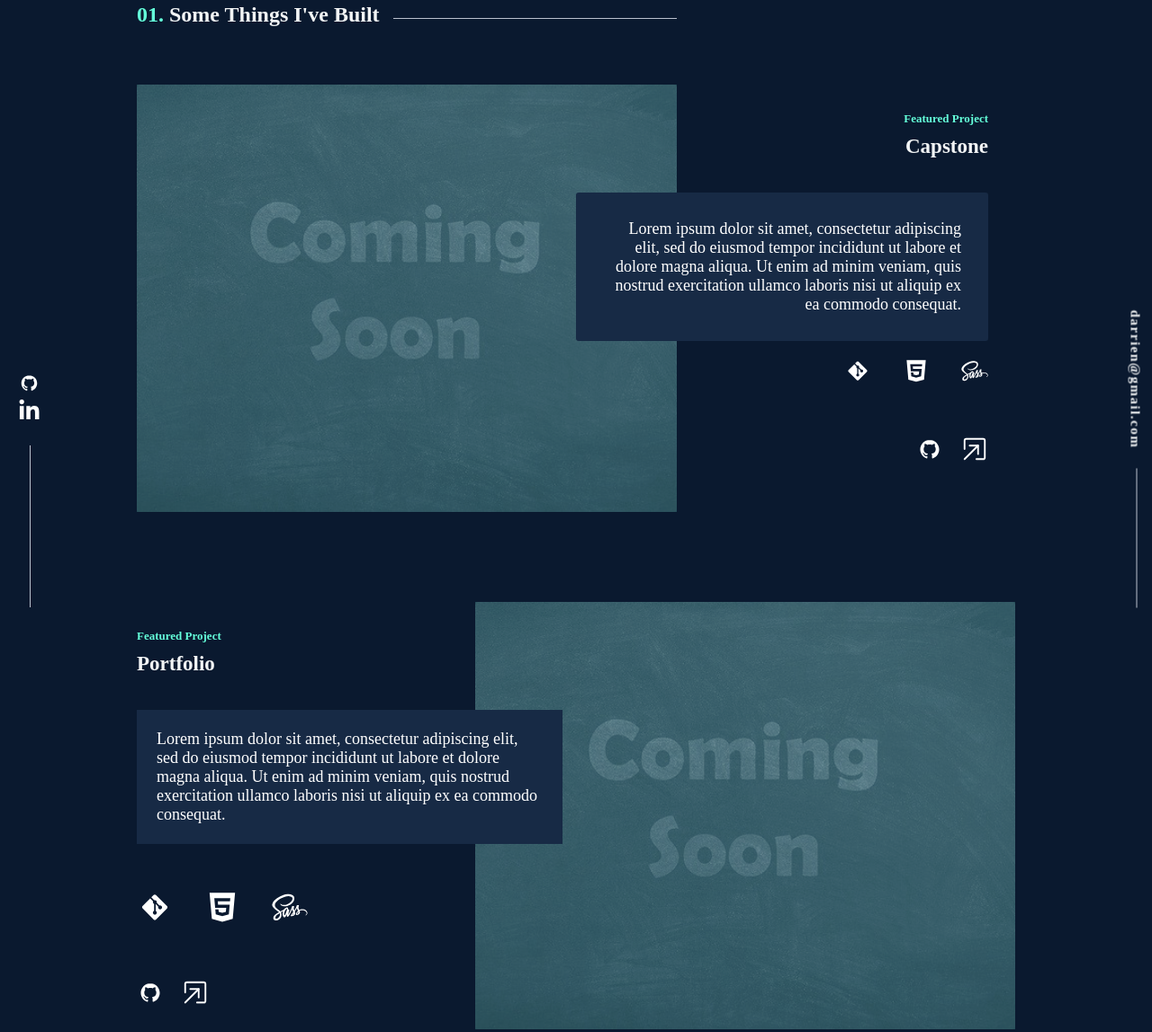
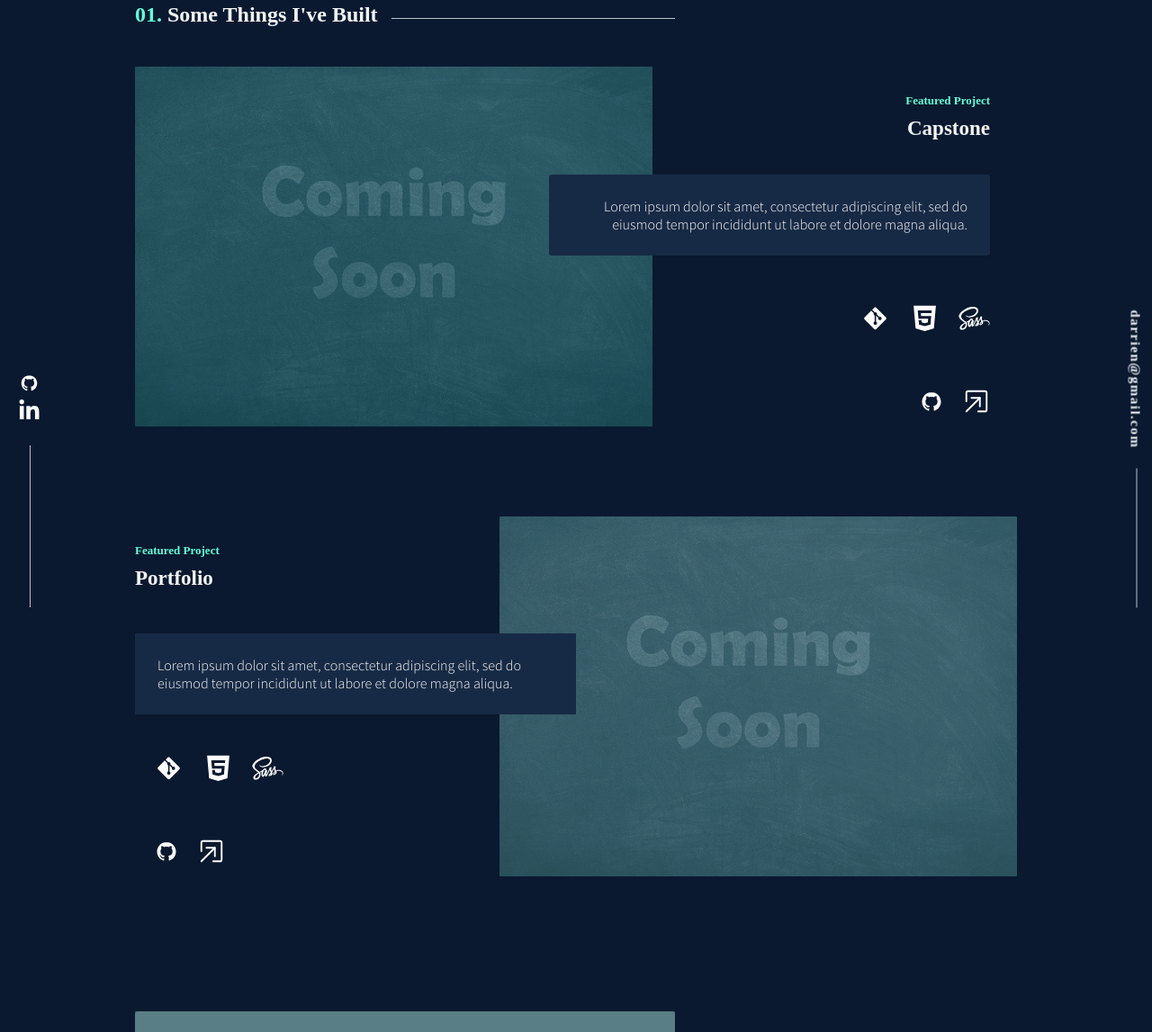
Before and after one commit to darrien-c/portfolio, a Gatsby site: page / in a window 1280 px wide. Shown: the part 147-1294 px from the top of the page at 90% size. Built offline with nearby package versions, Linux system fonts and the light colour scheme; Gatsby itself is replaced by a stand-in of ours; grey boxes are pictures that could not be loaded.

Commit message:
re-styled work section with hover effect

```diff
--- a/package.json
+++ b/package.json
@@ -9,6 +9,7 @@
     "gatsby-image": "^2.4.4",
     "gatsby-plugin-manifest": "^2.4.5",
     "gatsby-plugin-offline": "^3.2.3",
+    "gatsby-plugin-prefetch-google-fonts": "^1.4.3",
     "gatsby-plugin-react-helmet": "^3.3.1",
     "gatsby-plugin-sass": "^2.3.2",
     "gatsby-plugin-sharp": "^2.6.4",
--- a/src/components/works.js
+++ b/src/components/works.js
@@ -24,16 +24,16 @@ const Works = () => {
         <div className="works-showcase">
             <div className="container">
                 <section id="projects" className="section-01">
-                    <h3 className="works-title">  <span>01.</span>  Some Things I've Built</h3>
 
                     <div className="project-wrapper">
+                    <h3 className="works-title">  <span>01.</span>  Some Things I've Built</h3>
 
                       {/* --- Capstone Card --- */}
                       <div className="capstone-container">
                           <div className="capstone-thumbnail">
                         {/*     <Img className="swift-feature" fluid={data.swiftFeatured.childImageSharp.fluid} alt="Swift Project" />   */}
-                              <img className="capstone-feature" src={comingSoon} />
-                              <div className="capstone-overlay"></div>
+                             <a href="#"><img className="capstone-feature" src={comingSoon} />
+                              <div className="capstone-overlay"></div></a>
                           </div>
 
                           <div className="capstone-info">
@@ -41,10 +41,10 @@ const Works = () => {
                                 <h4>Featured Project</h4>
                                 <h5>Capstone</h5>
                             </div>
-                            <div className="capstone-description">
-                               <p>Lorem ipsum dolor sit amet, consectetur adipiscing elit, sed do eiusmod tempor incididunt ut labore et dolore magna aliqua. Ut enim ad minim veniam, quis nostrud exercitation ullamco laboris nisi ut aliquip ex ea commodo consequat.</p>
 
+                               <p className="capstone-description">Lorem ipsum dolor sit amet, consectetur adipiscing elit, sed do eiusmod tempor incididunt ut labore et dolore magna aliqua. </p>
 
+                            <div className="capstone-tools">
                                   <div className="capstone-tech">
                                       <i><DiGit /></i>
                                       <i><DiHtml5 /></i>
@@ -52,8 +52,8 @@ const Works = () => {
                                   </div>
 
                                   <div className="featured-links">
-                                  <a href="#"><DiGithubBadge /></a>
-                                  <a href="#"><BsBoxArrowInUpRight /></a>
+                                    <a href="https://github.com/darrien-c" target="_blank"><DiGithubBadge /></a>
+                                    <a href="#" target="_blank"><BsBoxArrowInUpRight /></a>
                                   </div>
                               </div>
                             </div>
@@ -72,9 +72,10 @@ const Works = () => {
                                 <h5>Portfolio</h5>
                             </div>
 
-                            <div className="port-description">
-                              <p>Lorem ipsum dolor sit amet, consectetur adipiscing elit, sed do eiusmod tempor incididunt ut labore et dolore magna aliqua. Ut enim ad minim veniam, quis nostrud exercitation ullamco laboris nisi ut aliquip ex ea commodo consequat.</p>
 
+                              <p className="port-description">Lorem ipsum dolor sit amet, consectetur adipiscing elit, sed do eiusmod tempor incididunt ut labore et dolore magna aliqua.</p>
+
+                              <div className="port-tools">
                                 <div className="port-tech">
                                     <i><DiGit /></i>
                                     <i><DiHtml5 /></i>
@@ -82,7 +83,7 @@ const Works = () => {
                                 </div>
 
                                 <div className="featured-links">
-                                <a href="#"><DiGithubBadge /></a>
+                                  <a href="https://github.com/darrien-c" target="_blank"><DiGithubBadge /></a>
                                   <a href="#"><BsBoxArrowInUpRight /></a>
                                 </div>
                             </div>
@@ -102,10 +103,10 @@ const Works = () => {
                                 <h4>Featured Project</h4>
                                 <h5>Swift</h5>
                             </div>
-                            <div className="swift-description">
-                               <p>Lorem ipsum dolor sit amet, consectetur adipiscing elit, sed do eiusmod tempor incididunt ut labore et dolore magna aliqua. Ut enim ad minim veniam, quis nostrud exercitation ullamco laboris nisi ut aliquip ex ea commodo consequat.</p>
 
+                               <p className="swift-description">Lorem ipsum dolor sit amet, consectetur adipiscing elit, sed do eiusmod tempor incididunt ut labore et dolore magna aliqua. </p>
 
+                               <div className="swift-tools">
                                   <div className="swift-tech">
                                       <i><DiGit /></i>
                                       <i><DiHtml5 /></i>
@@ -113,7 +114,7 @@ const Works = () => {
                                   </div>
 
                                   <div className="featured-links">
-                                  <a href="#"><DiGithubBadge /></a>
+                                    <a href="https://github.com/darrien-c" target="_blank"><DiGithubBadge /></a>
                                     <a href="#"><BsBoxArrowInUpRight /></a>
                                   </div>
                             </div>
@@ -125,7 +126,7 @@ const Works = () => {
 
             <div className="fixed-social">
               <ul class="social-media">
-                <li><a href="#"><DiGithubBadge /></a></li>
+                <li><a href="https://github.com/darrien-c" target="_blank"><DiGithubBadge /></a></li>
                 <li><a href="#"><FaLinkedinIn /></a></li>
               </ul>
             </div>
--- a/src/css/header/_header.scss
+++ b/src/css/header/_header.scss
@@ -4,7 +4,8 @@ header {
     position: absolute;
     top: 0;
     z-index: 10;
-
+    font-family: 'Roboto';
+    font-weight: 400;
 
     .inner-header {
         display:  flex;
--- a/src/css/media-queries/_media-queries.scss
+++ b/src/css/media-queries/_media-queries.scss
@@ -9,13 +9,16 @@
     @media(min-width: 905px) {
         /* width: 768px;   */
         width: 100%;
-        margin-left: 60px;
-        margin-right: 60px;
+        margin-left: 70px;
+        margin-right: 70px;
+
    }
 
-    @media(min-width: 1080px) {
-        width: 976px;
-        min-width: 976px;
+    @media(min-width: 1280px) {
+        /* width: 976px; */
+        width: 1150px;
+        margin-left: 75px;
+        margin-right: 75px;
         margin: 0 auto;
     }
 }
--- a/src/css/sections/_works.scss
+++ b/src/css/sections/_works.scss
@@ -37,15 +37,15 @@
             overflow: hidden;
 
         }
-    }
 
-    /* ----- Project Cards ----- */
+
+    /* ======= Project Cards ======== */
 
     .project-wrapper {
         position: relative;
         margin-top: 60px;
 
-        /* --- Capstone Card --- */
+        /* ----- Capstone Card ------ */
         .capstone-container{
             position: relative;
 
@@ -61,7 +61,7 @@
                     top: 0;
                     left: 0;
                     width: 100%;
-                    height: 75vh;
+                    height: 50vh;
                     object-fit: cover;
                     object-position: center center;
 
@@ -71,7 +71,7 @@
 
             .capstone-info {
 
-                /* --- Project Title --- */
+                /* -------- Project Title --------- */
                 .featured-title {
                     display: block;
                     position: absolute;
@@ -103,10 +103,18 @@
                     font-size: 18px;
                     text-align: right;
                     margin: 70px 30px;
+                    font-family: 'Source Sans Pro';
+                    font-weight: 300;
                 }
 
                 /* --- Project Technologies --- */
-
+                .capstone-tools {
+                    display: block;
+                    position: absolute;
+                    bottom: 50px;
+                    right: 0;
+                    color: white;
+                    margin-right: 20px;
 
                     .capstone-tech,
                     .featured-links {
@@ -118,26 +126,26 @@
                     }
 
                     .capstone-tech {
-                    margin-top: 50px;
-                    margin-bottom: 25px;
-                    display: flex;
-                    justify-content: space-evenly;
                         text-align: right;
+                        i {
+                            margin-left: 20px;
+                        }
                     }
 
                     .featured-links {
+                        text-align: right;
                         margin-top: 50px;
-
                         a {
                             text-decoration: none;
                             color: white;
                             padding-left: 20px;
                         }
                     }
+                }
 
             }
             .capstone-overlay {
-                background-color: rgba(40, 87, 76, 0.637);
+                background-color: rgba(11, 71, 57, 0.637);
                 height: 100%;
                 display: block;
                 position: absolute;
@@ -146,13 +154,15 @@
                 right: 0;
                 bottom: 0;
 
+
             }
         }
 
-        /* --- Swift Card --- */
+        /* -------- Swift Card -------- */
 
         .swift-container{
             position: relative;
+
 
             .project-thumbnail {
                 width: 100%;
@@ -166,10 +176,9 @@
                     top: 0;
                     left: 0;
                     width: 100%;
-                    height: 75vh;
+                    height: 50vh;
                     object-fit: cover;
                     object-position: center center;
-
                 }
 
             }
@@ -205,15 +214,22 @@
                     top: 50px;
                 /*  color: rgb(168, 178, 209); */
                     color: white;
-                    font-size: 18px;
+                    font-size: 16px;
                     text-align: right;
                     margin: 70px 30px;
+                    font-family: 'Source Sans Pro';
+                    font-weight: 300;
                 }
 
                 /* --- Project Technologies --- */
 
+                .swift-tools {
+                    display: block;
+                    position: absolute;
+                    bottom: 50px;
+                    right: 0;
+                    color: white;
 
-                .swift-tech,
                     .featured-links {
                         font-size: 30px;
                     }
@@ -225,18 +241,22 @@
                     .swift-tech {
                         margin-top: 50px;
                         margin-bottom: 25px;
-                    display: flex;
-                    justify-content: space-evenly;
                         text-align: right;
+
+                        i {
+                            margin-right: 20px;
+                        }
                     }
 
                     .featured-links {
+                        text-align: right;
                         margin-top: 50px;
-
+                        margin-right: 20px;
                         a {
                             text-decoration: none;
                             color: white;
                             padding-left: 20px;
+                        }
                     }
                 }
 
@@ -256,7 +276,8 @@
 
 
     }
-        /* ---- Portfolio Card --- */
+        /* --------- Portfolio Card ---------- */
+
         .portfolio-container {
             position: relative;
             margin-top: 100px;
@@ -274,7 +295,7 @@
                     top: 0;
                     left: 0;
                     width: 100%;
-                    height: 75vh;
+                    height: 50vh;
                     object-fit: cover;
                     object-position: center center;
 
@@ -317,9 +338,19 @@
                     font-size: 18px;
                     text-align: left;
                     margin: 70px 30px;
+                    font-family: 'Source Sans Pro';
+                    font-weight: 300;
                 }
 
                 /* --- Project Technologies --- */
+
+                .port-tools {
+                    display: block;
+                    position: absolute;
+                    bottom: 50px;
+                    left: 0;
+                    color: white;
+                    margin-left: 20px;
 
                     .port-tech,
                     .featured-links {
@@ -331,11 +362,13 @@
                     }
 
                     .port-tech {
-                    margin-top: 50px;
+                        margin-top: 80px;
                         margin-bottom: 25px;
-                    display: flex;
-                    justify-content: space-evenly;
                         text-align: left;
+
+                        i {
+                            margin-right: 20px;
+                        }
                     }
 
                     .featured-links {
@@ -345,6 +378,7 @@
                             text-decoration: none;
                             color: white;
                             padding-right: 20px;
+                        }
                 }
             }
 
@@ -362,7 +396,7 @@
             }
 
     }
-
+}
     /*------- Side Contact ------ */
 
     .fixed-contact {
@@ -435,17 +469,18 @@
         display: none;
     }
 
-
 }
 
- @media (min-width: 605px) {
+/* ======== Media Queries ========= */
+
+ @media (min-width: 610px) {
 
     .works-showcase {
 
         .section-01 {
 
             .works-title {
-                margin-left: 50px;
+
             }
 
             .project-wrapper {
@@ -455,47 +490,67 @@
             /* ---- Capstone Card ----  */
             .capstone-container {
                 margin-bottom: 90px;
-
+                position: relative;
 
                 .capstone-thumbnail {
                     width: 300px;
                     display: block;
                     margin: 0;
 
+                    .capstone-feature {
+                        height: 55vh;
+                        cursor: pointer;
 
-                    .capstone-feature {
-                        height: 75vh;
+                        &:hover {
+                            cursor: pointer;
+                        }
                     }
                 }
 
+                .featured-title {
+                    margin-top: 0;
+                }
 
-
-                .capstone-description p{
+                .capstone-description {
                     background-color: rgb(23, 42, 69);
-                    padding: 30px;
-                    margin-top: 30px;
-                    /* margin-left: 150px; */
-                    margin-left: 30%;
-                    margin-right: 0;
+                    padding: 25px;
+                    max-width: 50%;
                     border-radius: 3px;
+                    position: absolute;
+                    right: 0;
+                    font-size: 16px !important;
                 }
 
                 .capstone-tech {
                     display: block;
-                    margin-bottom: 70px;
+                    margin-right: 10px;
 
                     i {
                        text-align: right;
-                       margin-left: 35px;
-
+                       margin-left: 15px;
+                       font-size: 35px;
                     }
                 }
+
+                .featured-links {
+                    margin-right: 10px;
+                    margin-top: 50px;
+                }
+
+                .capstone-overlay {
+                    cursor: pointer;
+                }
+                .capstone-overlay:hover {
+                    cursor: pointer;
+                    opacity: 0;
+                }
+
             }
 
             /* ---- Swift Card ----  */
             .swift-container {
                  margin-bottom: 90px;
-
+                 position: relative;
 
                 .project-thumbnail {
                     width: 300px;
@@ -504,19 +559,23 @@
 
 
                     .swift-feature {
-                        height: 75vh;
+                        height: 55vh;
+                        cursor: pointer;
+
+                        &:hover {
+                            cursor: pointer;
+                        }
                     }
                 }
 
 
 
-                .swift-description p{
+                .swift-description{
                     background-color: rgb(23, 42, 69);
-                    padding: 30px;
-                    margin-top: 30px;
-                    /* margin-left: 150px; */
-                    margin-left: 30%;
-                    margin-right: 0;
+                    padding: 25px;
+                    max-width: 50%;
+                    position: absolute;
+                    right: 0;
                     border-radius: 3px;
                 }
 
@@ -526,42 +585,57 @@
 
                     i {
                        text-align: right;
-                       margin-left: 35px;
+                       margin-left: 15px;
+                       font-size: 35px;
 
+                    }
+                }
+
+            }
+
+             /* ---- Portfolio Card ----  */
+             .portfolio-container {
+                 margin-bottom: 150px;
+
+                .port-thumbnail {
+                    width: 300px;
+                    margin-right: 0;
+
+                    .port-feature {
+                        height: 55vh;
+                        cursor: pointer;
+
+                        &:hover {
+                            cursor: pointer;
                         }
                     }
                 }
 
-             /* ---- Portfolio Card ----  */
-             .portfolio-container {
-
-                 margin-bottom: 150px;
-                .port-thumbnail {
-                    width: 300px;
-                    margin-right: 0;
-
-
-                    .port-feature {
-                        height: 70vh;
-                    }
-                }
-
-                .port-description p{
+                .port-description {
                     background-color: rgb(23, 42, 69);
-                    padding: 30px;
+                    padding: 25px;
                     margin-top: 80px;
-                    margin-right: 30%;
+                    margin-right: 50%;
+                    font-size: 16px;
                 }
 
                 .port-tech {
                     display: block;
-                    margin-bottom: 70px;
+                    margin-bottom: 0;
 
                     i {
                        text-align: left;
-                       margin-right: 35px;
+                       margin-right: 15px;
+                       font-size: 35px;
+                    }
+                }
 
+                .port-overlay {
+                    cursor: pointer;
                 }
+                .port-overlay:hover {
+                    cursor: pointer;
+                    opacity: 0;
                 }
             }
 
@@ -581,8 +655,16 @@
 
                 /* --- Capstone Card ---- */
                 .capstone-container {
+
                     .capstone-thumbnail {
                         width: 400px;
+                    }
+
+                    .capstone-description {
+
+                        .featured-links {
+
+                        }
                     }
                 }
 
@@ -646,7 +728,7 @@
 
 }
 
-@media (min-width: 1080px) {
+@media (min-width: 905px) {
     .works-showcase {
 
         .section-01 {
@@ -657,41 +739,33 @@
             }
 
             .project-wrapper {
+                margin-top: 90px;
                 margin-right: 0;
                 margin-left: 0;
 
                 /* --- Capstone Card --- */
                 .capstone-container {
+
                     .capstone-thumbnail {
-                        width: 600px;
+                        width: 575px;
+
                         .capstone-feature {
-                            height: 475px;
+                            height: 400px;
                         }
                     }
 
-                    .capstone-description {
-                        p {
-                            margin-top: 0;
-                            margin-left: 50%;
+                    .capstone-tools {
+                       bottom: 6px !important;
                     }
-
-                        .capstone-tech {
-                            font-size: 30px;
-                            margin-top: 0;
-                            margin-bottom: 0;
-                        }
-                    }
-
-
                 }
 
                  /* --- Portfolio Card --- */
 
                 .portfolio-container {
                     .port-thumbnail {
-                        width: 600px;
+                        width: 575px;
                         .port-feature {
-                            height: 475px;
+                            height: 400px;
                         }
                     }
 
@@ -704,20 +778,17 @@
                     .port-description {
                         margin-left: 0;
 
-                        p {
+                        .port-description {
+                            margin-left: 0;
                             margin-top: 0;
                             padding: 22px;
                             margin-right: 50%;
                         }
 
-                        .port-tech {
-                            margin-bottom: 30px;
                     }
 
-                        .featured-links {
-                            margin-top: 50px;
-
-                        }
+                    .port-tools {
+                        bottom: 6px !important;
                     }
                 }
 
@@ -730,8 +801,11 @@
                            height: 475px;
                        }
                     }
+
                     .swift-description {
+                        right: 0;
                         p {
+
                             margin-left: 50%;
                         }
                     }
@@ -742,3 +816,44 @@
         }
     }
 }
+
+@media (min-width: 1080px) {
+    .works-showcase {
+        .section-01 {
+
+            .works-title {
+
+            }
+            .project-wrapper {
+                width: 980px;
+                margin: 0 auto;
+                /* --- Capstone Card --- */
+                .capstone-container {
+                    .capstone-thumbnail {
+                        .capstone-feature {
+                        }
+                    }
+
+                    .featured-title {
+                        margin-bottom: 0;
+
+                        h5 {
+                            margin-bottom: 0;
+                        }
+                    }
+                }
+
+                 /* --- Portfolio Card --- */
+
+                .portfolio-container {
+                }
+
+                /* --- Swift Card --- */
+                .swift-container{
+                }
+
+
+            }
+        }
+    }
+}
```
Also changed, not shown: gatsby-config.js (+23 -0 lines), 1 other file. Lines whose indentation alone changed are shown as unchanged.
